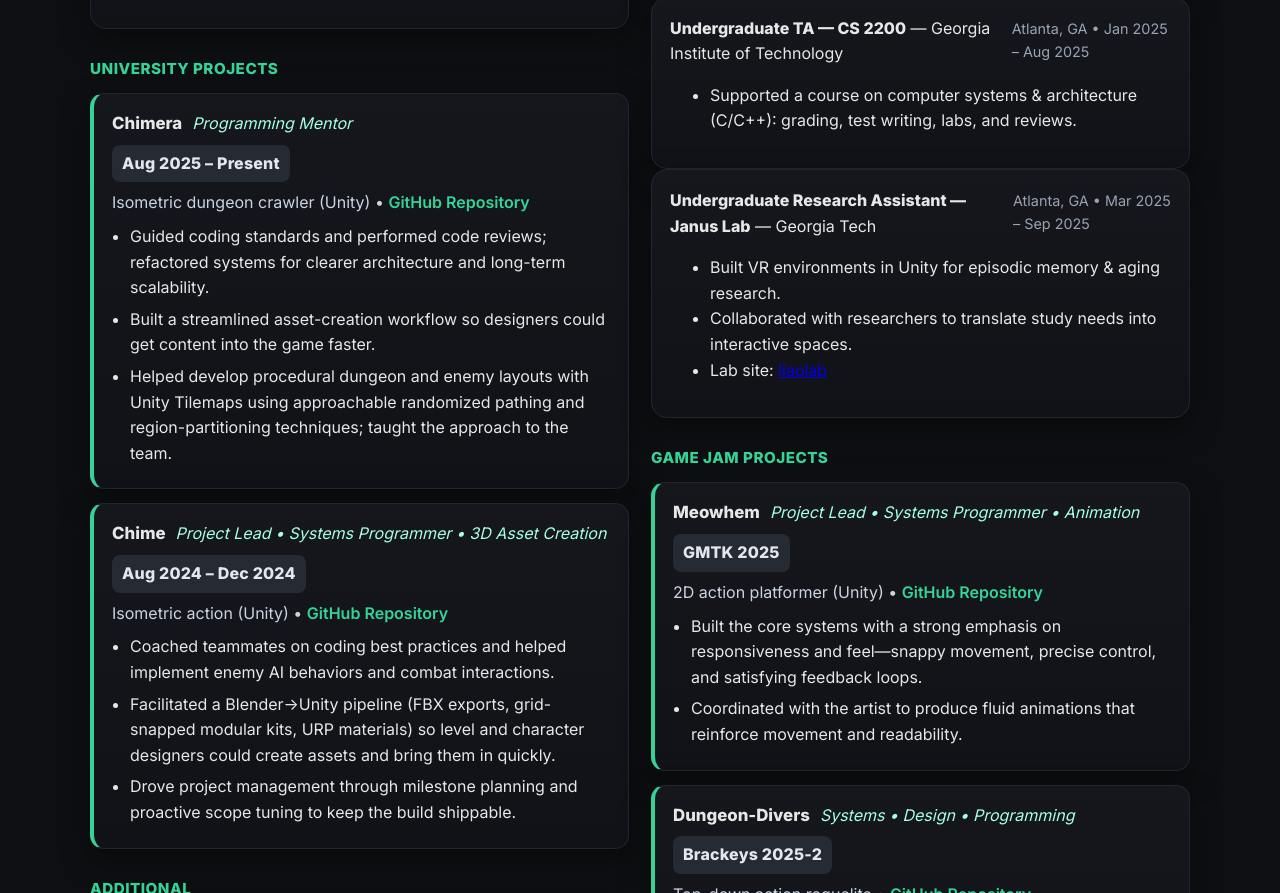
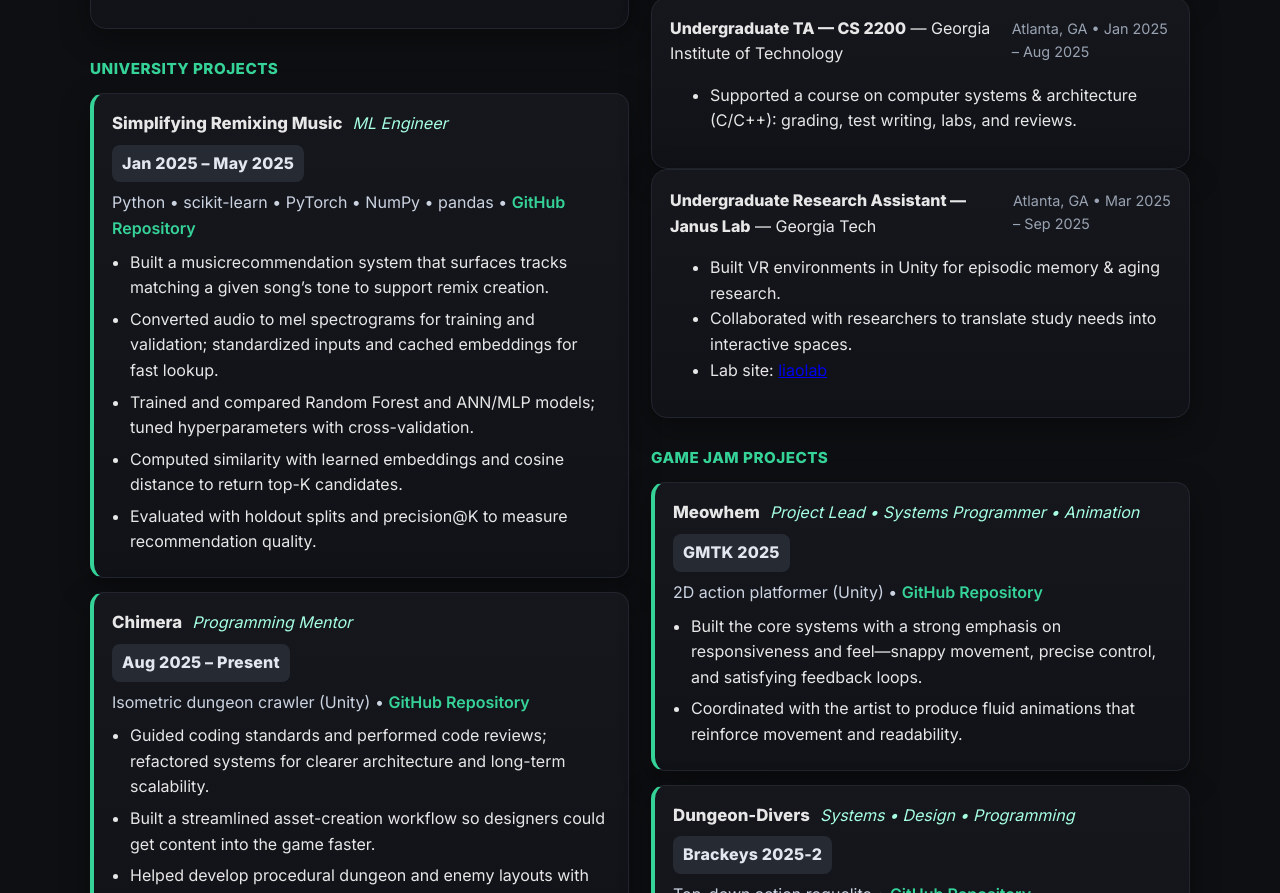
Before and after one commit to vgosai/vgosai.github.io, a plain HTML site: page index.html in a window 1280 px wide. Shown: the part 2138-3031 px from the top of the page. Drawn offline with Linux system fonts and the light colour scheme.

Commit message:
added uni project

```diff
--- a/index.html
+++ b/index.html
@@ -91,6 +91,25 @@
           </div>
 
           <h3 class="accent">University Projects</h3>
+          <!-- MUSIC-REC -->
+          <div class="resume-entry">
+            <div class="re-head">
+              <span class="re-title">Simplifying Remixing Music</span>
+              <span class="re-role">ML Engineer</span>
+            </div>
+            <div class="re-date">Jan 2025 – May 2025</div>
+            <div class="re-sub">
+              Python • scikit-learn • PyTorch • NumPy • pandas
+              • <a class="re-link" href="https://github.gatech.edu/vgosai3/Simplifying-Remixing-Music" target="_blank" rel="noopener">GitHub Repository</a>
+            </div>
+            <ul class="re-bullets">
+              <li>Built a music­recommendation system that surfaces tracks matching a given song’s tone to support remix creation.</li>
+              <li>Converted audio to mel spectrograms for training and validation; standardized inputs and cached embeddings for fast lookup.</li>
+              <li>Trained and compared Random Forest and ANN/MLP models; tuned hyperparameters with cross-validation.</li>
+              <li>Computed similarity with learned embeddings and cosine distance to return top-K candidates.</li>
+              <li>Evaluated with holdout splits and precision@K to measure recommendation quality.</li>
+            </ul>
+          </div>
           <!-- CHIMERA -->
           <div class="resume-entry">
             <div class="re-head">
```
